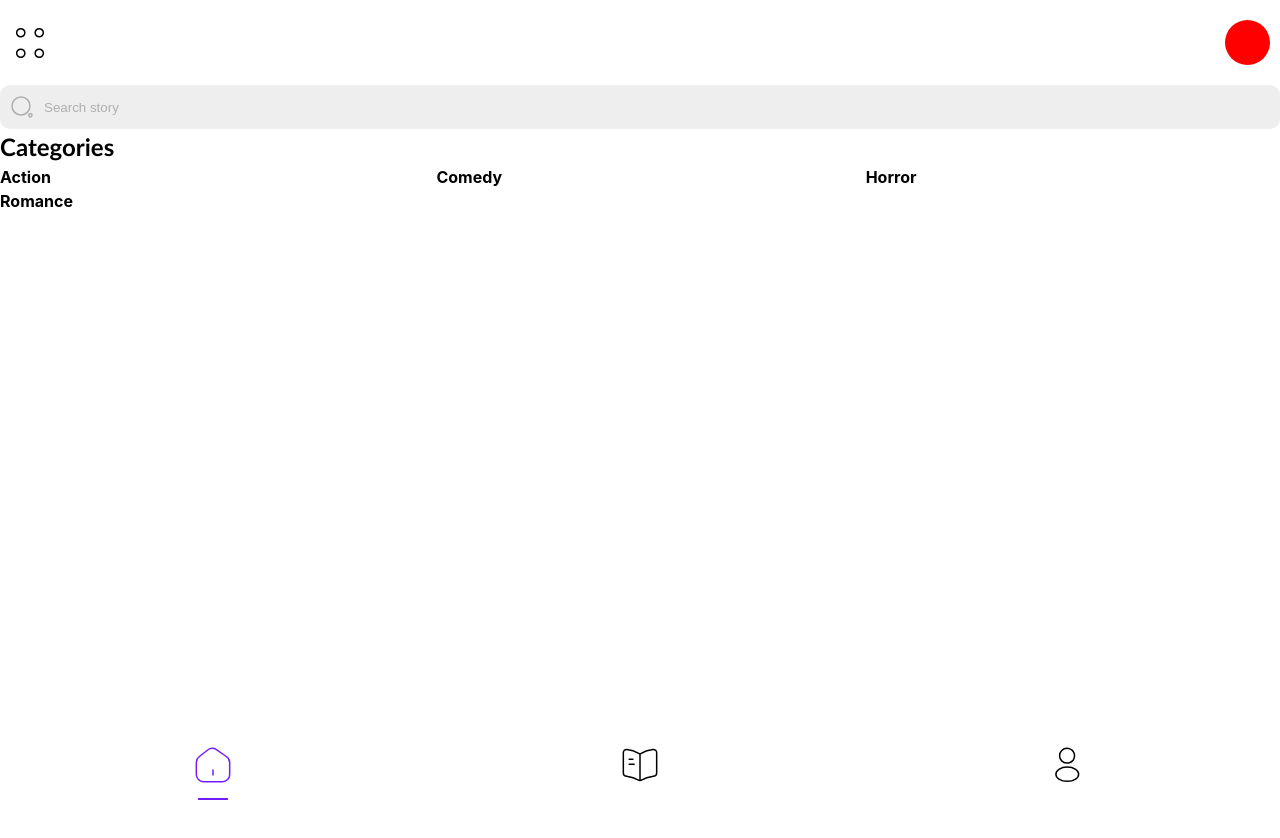
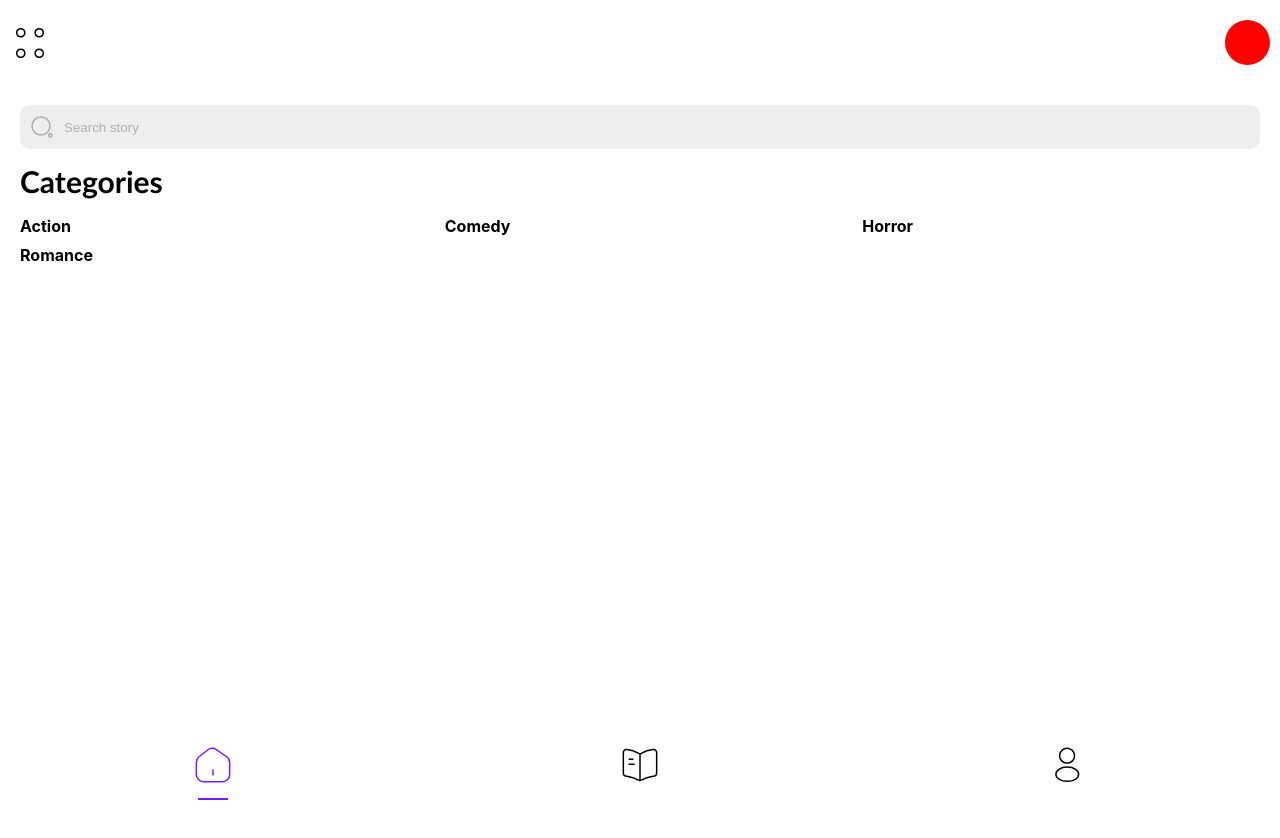
Before and after one commit to DihanVermeulen/CodeSpace-Storyful-Fullstack_application, a React (Vite) app in the folder Storyful-client/: page / in a window 1280 px wide. Shown: the top 838 px of the page. Built offline with nearby package versions, Linux system fonts and the light colour scheme.

Commit message:
Updated stylesheet

```diff
--- a/Storyful-client/src/routes/Home/Home.css
+++ b/Storyful-client/src/routes/Home/Home.css
@@ -1,16 +1,17 @@
 .home-category-heading {
-  font-size: 30;
+  font-size: 30px;
   font-family: "Gill Sans", "Gill Sans MT", Calibri, "Trebuchet MS", sans-serif;
-  margin-top: 10;
-  margin-bottom: 10;
+  margin-top: 10px;
+  margin-bottom: 10px;
 }
 
 .home-container {
-  padding: 20;
+  padding: 20px;
   height: 100vh;
 }
 
 .home-container-category-container {
   display: grid;
   grid-template-columns: auto auto auto;
+  gap: 5px;
 }
```
